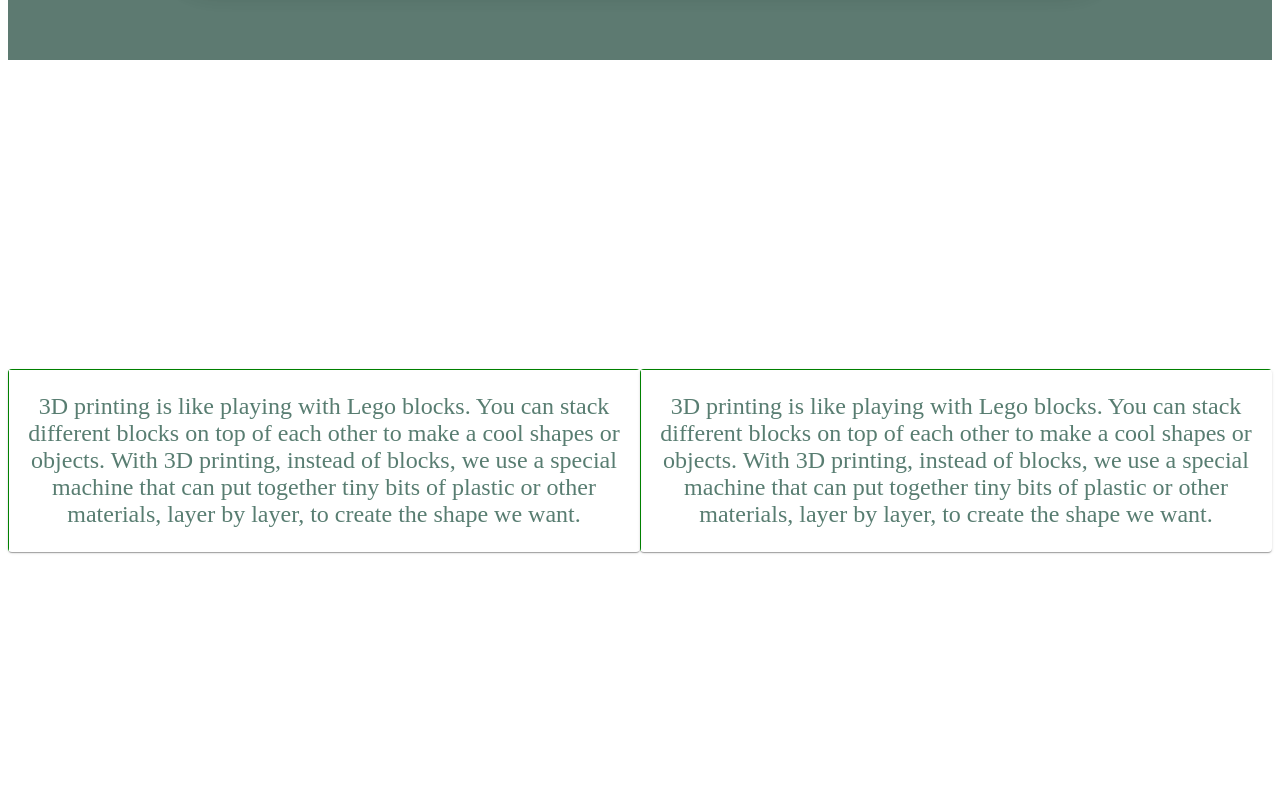
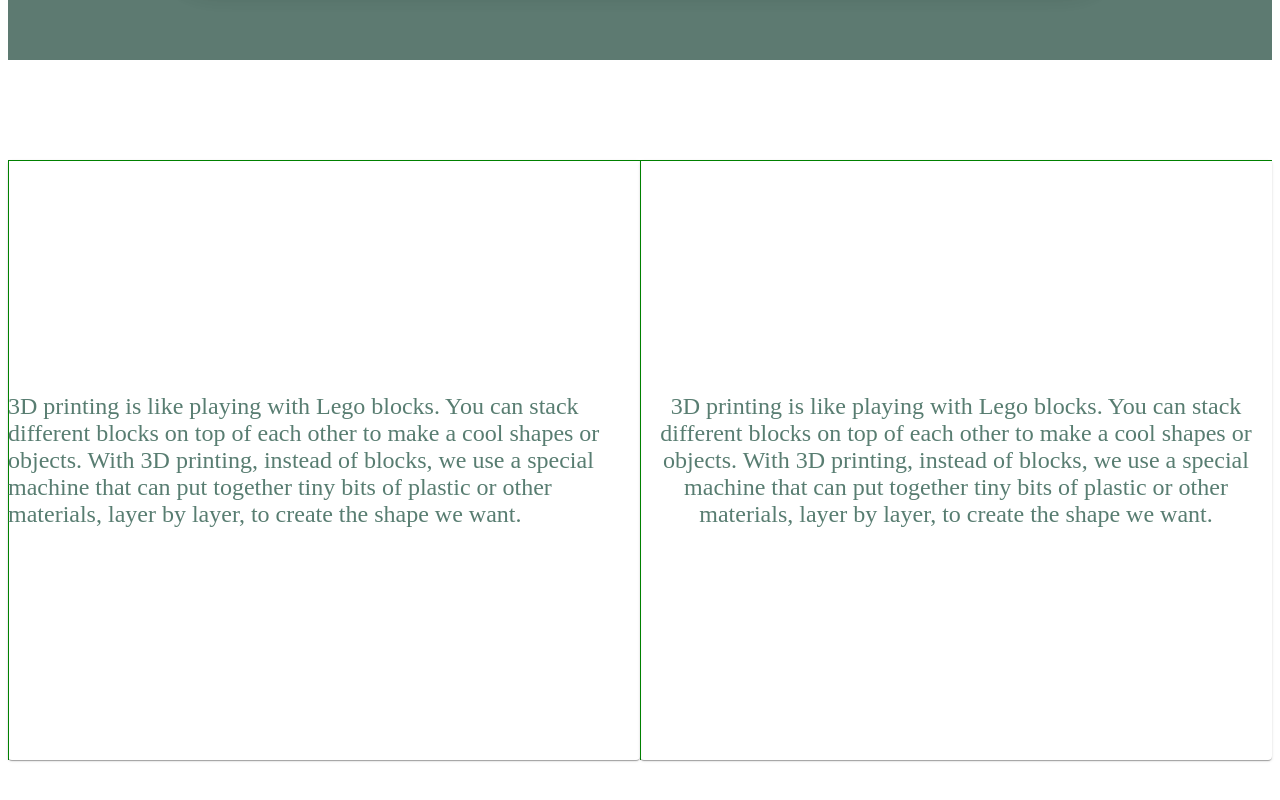
Before and after one commit to macosta2015/WeWeFramesV2, a React (Create React App) app: page / in a window 1280 px wide. Shown: the part 1548-2348 px from the top of the page. Built offline with nearby package versions, Linux system fonts and the light colour scheme.

Commit message:
Update App.js

```diff
--- a/src/App.js
+++ b/src/App.js
@@ -187,18 +187,31 @@
               </Paper>
             </Element>
             <Grid container direction={'row'} className="section3">
-              <Grid item xl={6} xs={12} md={6} lg={6}>
+              <Grid item xl={6} xs={12} md={6} lg={6}
+                style={{
+                  display: 'flex',
+                  justifyContent: 'center',
+                  alignItems: 'center',
+                  height: '75%',
+                  background: "linear-gradient(green 1px, transparent 1px), linear-gradient(90deg, green 1px, transparent 1px)",
+                }}>
                 <Paper style={{
                   display: 'flex', justifyContent: 'center', alignItems: 'center', height: '100%', background: "linear-gradient(green 1px, transparent 1px), linear-gradient(90deg, green 1px, transparent 1px)",
                 }}>
-                  <p style={{ textAlign: 'center' }}>
+                  <p style={{ textAlign: 'top' }}>
                     3D printing is like playing with Lego blocks. You can stack different blocks on top of each other to make a cool shapes or objects.
                     With 3D printing, instead of blocks, we use a special machine that can put together tiny bits of plastic or other materials, layer by layer, to create the shape we want.
                   </p>
                 </Paper>
               </Grid>
-              <Grid item xl={6} xs={12} md={6} lg={6}>
-                <Paper style={{
+              <Grid item xl={6} xs={12} md={6} lg={6}
+                style={{
+                  display: 'flex',
+                  justifyContent: 'center',
+                  alignItems: 'center',
+                  height: '75%',
+                  background: "linear-gradient(green 1px, transparent 1px), linear-gradient(90deg, green 1px, transparent 1px)",
+                }}>                <Paper style={{
                   display: 'flex', justifyContent: 'center', alignItems: 'center', height: '100%', background: "linear-gradient(green 1px, transparent 1px), linear-gradient(90deg, green 1px, transparent 1px)",
                 }}>
                   <p style={{ textAlign: 'center' }}>
@@ -208,44 +221,6 @@
                 </Paper>
               </Grid>
             </Grid>
-            {/* <Grid container direction={'rows'} spacing={100} className="section3">
-              <Grid item xs={12} md={6}>
-                <Paper
-                  style={{
-                    height: "500px",
-                    width: "100%",
-                  }}
-                >
-                  <p style={{ marginRight: '16px', width: '100%', marginBottom: '1em' }}>
-                    We use 3D printing to quickly design and build the frames.
-                    <span style={{ display: 'block', height: '20px' }}></span>
-                    3D printing is like playing with Lego blocks. You can stack different blocks on top of each other to make a cool shapes or objects.
-                    With 3D printing, instead of blocks, we use a special machine that can put together tiny bits of plastic or other materials, layer by layer, to create the shape we want.
-                  </p>
-                </Paper>
-              </Grid>
-              <Grid item xs={12} md={6}>
-                <Paper
-                  style={{
-                    height: "100%",
-                    width: "100%",
-                  }}
-                >
-                  <p style={{ marginRight: '16px', width: '100%', marginBottom: '1em' }}>
-                    We use 3D printing to quickly design and build the frames.
-                    <span style={{ display: 'block', height: '20px' }}></span>
-                    3D printing is like playing with Lego blocks. You can stack different blocks on top of each other to make a cool shapes or objects.
-                    With 3D printing, instead of blocks, we use a special machine that can put together tiny bits of plastic or other materials, layer by layer, to create the shape we want.
-                  </p>
-                </Paper>
-              </Grid>
-              <Grid item xs={12} md={6}>
-                <Paper>3</Paper>
-              </Grid>
-              <Grid item xs={12} md={6}>
-                <Paper>4</Paper>
-              </Grid>
-            </Grid> */}
           </div>
         </div >
       )
```
